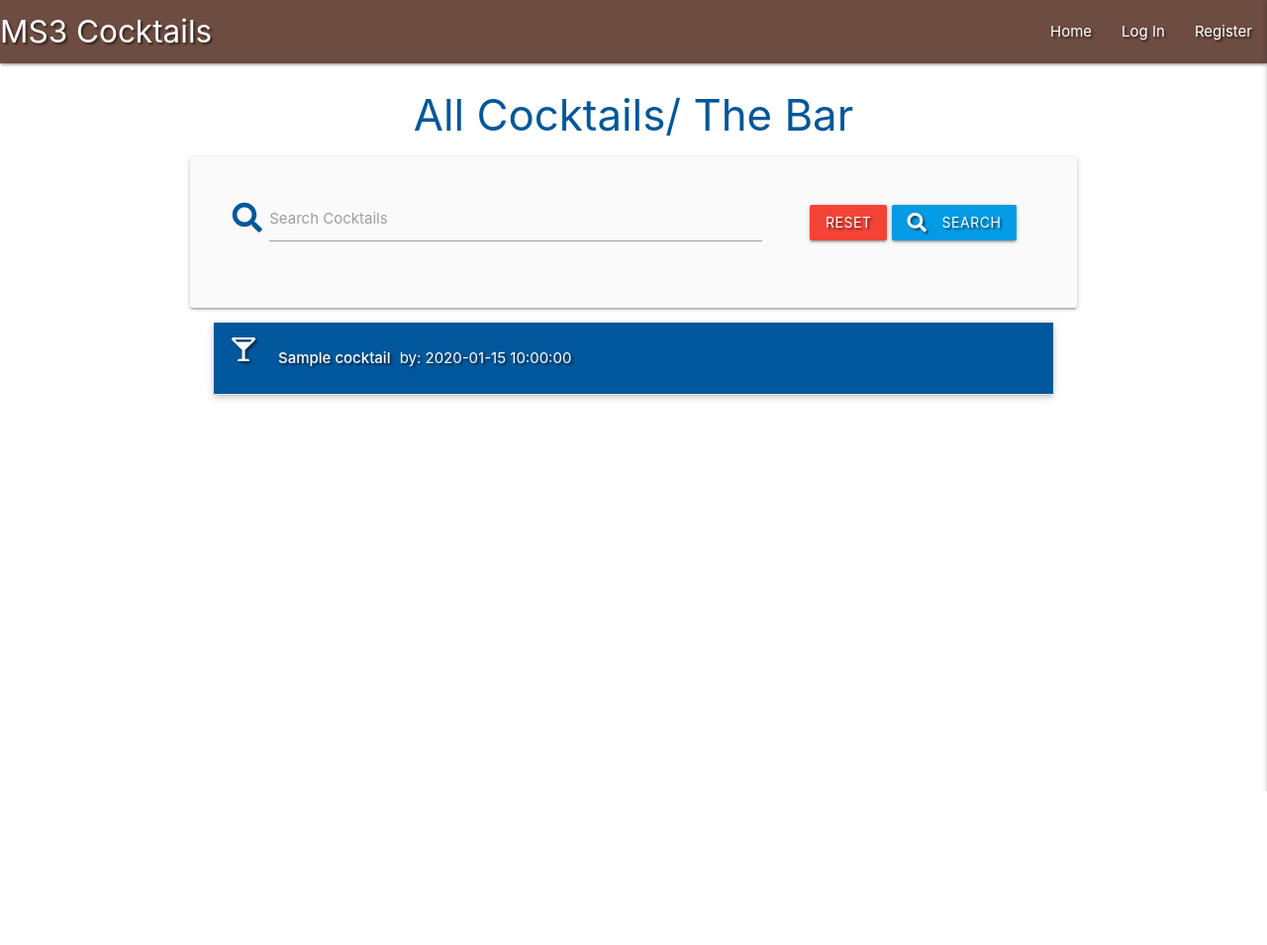
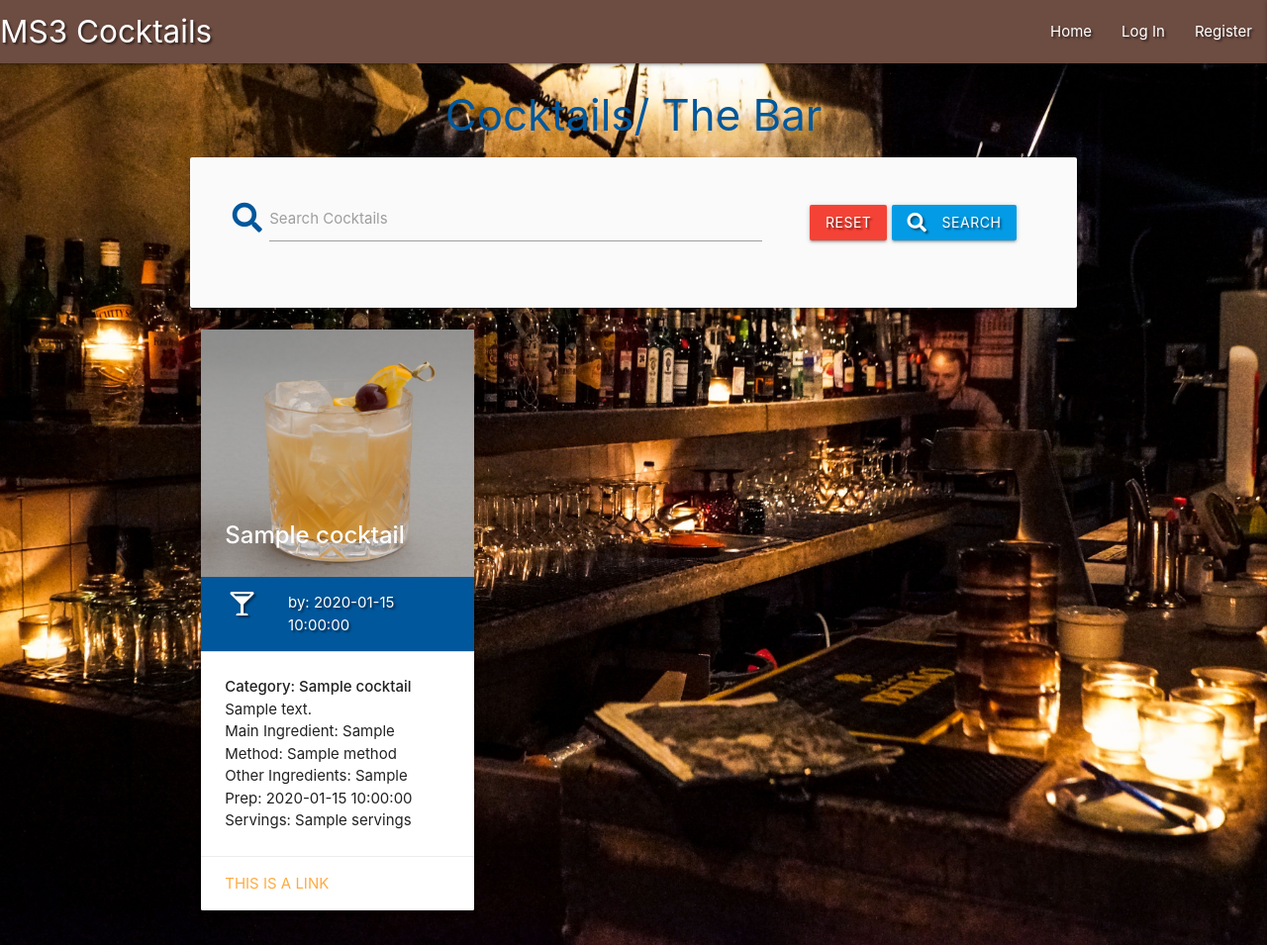
Before and after one commit to rhysmoggs/ms3-cocktail, a Flask app: page / in a window 1280 px wide. Shown: the whole page at 99% size. Before the commit the page ends 800 px from the top, so only its background shows below. Run offline with Flask 2, Linux system fonts and the light colour scheme; tables that the repository leaves empty hold one stand-in row (values such as "Sample post"); a database or web service that is not in the repository returns one stand-in record (values such as "Sample title"); some libraries are stand-ins or nearby versions.

Commit message:
card layout for cocktails

```diff
--- a/cocktails/static/css/style.css
+++ b/cocktails/static/css/style.css
@@ -1,3 +1,12 @@
+body {
+    background-image: url("../images/maps.jpg");
+    /* background-size: auto;
+    background-color: rgb(0,0,0); */
+    background-position: center; /* Center the image */
+    background-repeat: no-repeat; /* Do not repeat the image */
+    background-size: cover; /* Resize the background image to cover the entire container */
+}
+
 .text-shadow {
     text-shadow: 2px 2px 2px rgba(0, 0, 0, 0.5);
 }
--- a/cocktails/templates/cocktails.html
+++ b/cocktails/templates/cocktails.html
@@ -1,10 +1,11 @@
 {% extends "base.html" %}
 {% block content %}
 
-    <h3 class="light-blue-text text-darken-4 center-align">All Cocktails/ The Bar</h3>
+
+    <h3 class="light-blue-text text-darken-4 center-align">Cocktails/ The Bar</h3>
 
     <div class="row card-panel grey lighten-5">
-        <form action="{{ url_for('search') }}" method="post" class="col s12">
+        <form action="{{ url_for('search') }}" method="POST" class="col s12">
             <div class="row valign-wrapper center-align">
                 <div class="input-field col s12 m8">
                     <i class="fas fa-search prefix light-blue-text text-darken-4"></i>
@@ -22,36 +23,48 @@
     </div>
 
     {% if cocktails|length > 0 %}
-    <ul class="collapsible popout">
+    <div class="row">
         {% for cocktail in cocktails %}
-        <li>
+            <div class="col s12 m6 l4">
+                <div class="card">
+                    <div class="card-image">
+                        <img src="../static/images/whiskey_sour.jpg" alt="picture of a whiskey sour cocktail" width="100" height="250">
+                        <!-- <img src="{{ cocktail.cocktail_img }}" alt="picture of a whiskey sour cocktail" width="100" height="250"> -->
+                        <span class="card-title"><strong>{{ cocktail.cocktail_name }}</strong></span>
+                    </div>
                     <div class="collapsible-header white-text light-blue darken-4 text-shadow">
                         <div class="col s3">
                             <i class="fas fa-glass-martini-alt"></i>
+                        </div>
+                        <div class="col s9">
+                            by: {{ cocktail.created_by }}
+                        </div>
+                    </div>
+                    <div>
                         {% if session.user|lower == cocktail.created_by|lower %}
                             <a href="{{ url_for('delete_cocktail', cocktail_id=cocktail._id ) }}" class="btn-small green accent-4">Done</a>
                             <a href="{{ url_for('edit_cocktail', cocktail_id=cocktail._id ) }}" class="btn-small light-blue lighten-1">Edit</a>
                         {% endif %}
                     </div>
-                <div class="col s9">
-                    <strong>{{ cocktail.cocktail_name }}</strong> by: {{ cocktail.created_by }}
-                </div>
-            </div>
-            <div class="collapsible-body">
+                    <div class="card-content">
                         <strong>Category: {{ cocktail.category_name }}</strong>
                         <p>{{ cocktail.cocktail_description }}</p>
-                <p>{{ cocktail.cocktail_img }}</p>
                         <p>Main Ingredient: {{ cocktail.main_ingredient }}</p>
                         <p>Method: {{ cocktail.method }}</p>
                         <p>Other Ingredients: {{ cocktail.other_ingredient }}</p>
                         <p>Prep: {{ cocktail.prep_time }}</p>
                         <p>Servings: {{ cocktail.servings }}</p>
                     </div>
-        </li>
+                    <div class="card-action">
+                        <a href="#">This is a link</a>
+                    </div>
+                </div>
+            </div>
         {% endfor %}
-    </ul>
+    </div>
     {% else %}
         <h3 class="red-text text-darken-4 center-align">No Results Found</h3>
     {% endif %}
 
+
 {% endblock %}
```
Also changed, not shown: cocktails/templates/cocktails working.html (added, +57 -0 lines), cocktails/static/images/maps.jpg (added), cocktails/static/images/whiskey_sour.jpg (added). Lines whose indentation alone changed are shown as unchanged.
